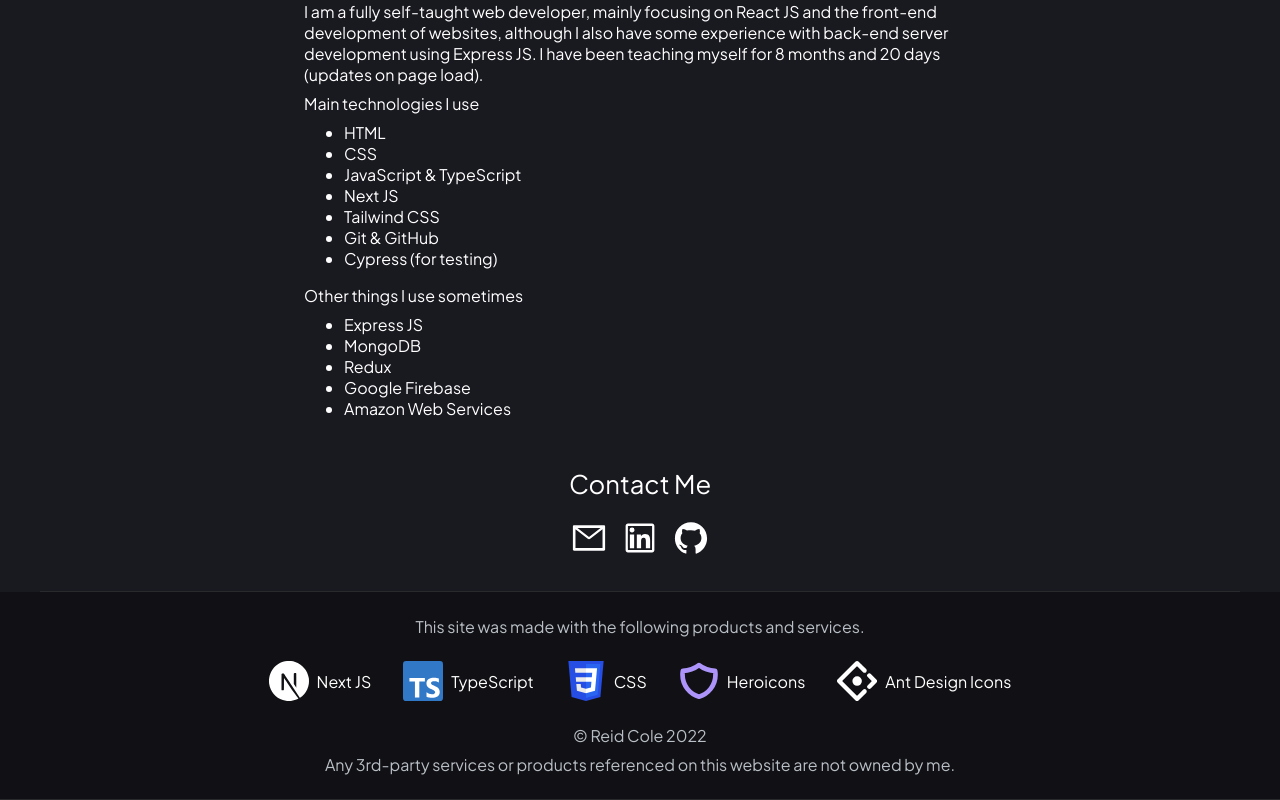
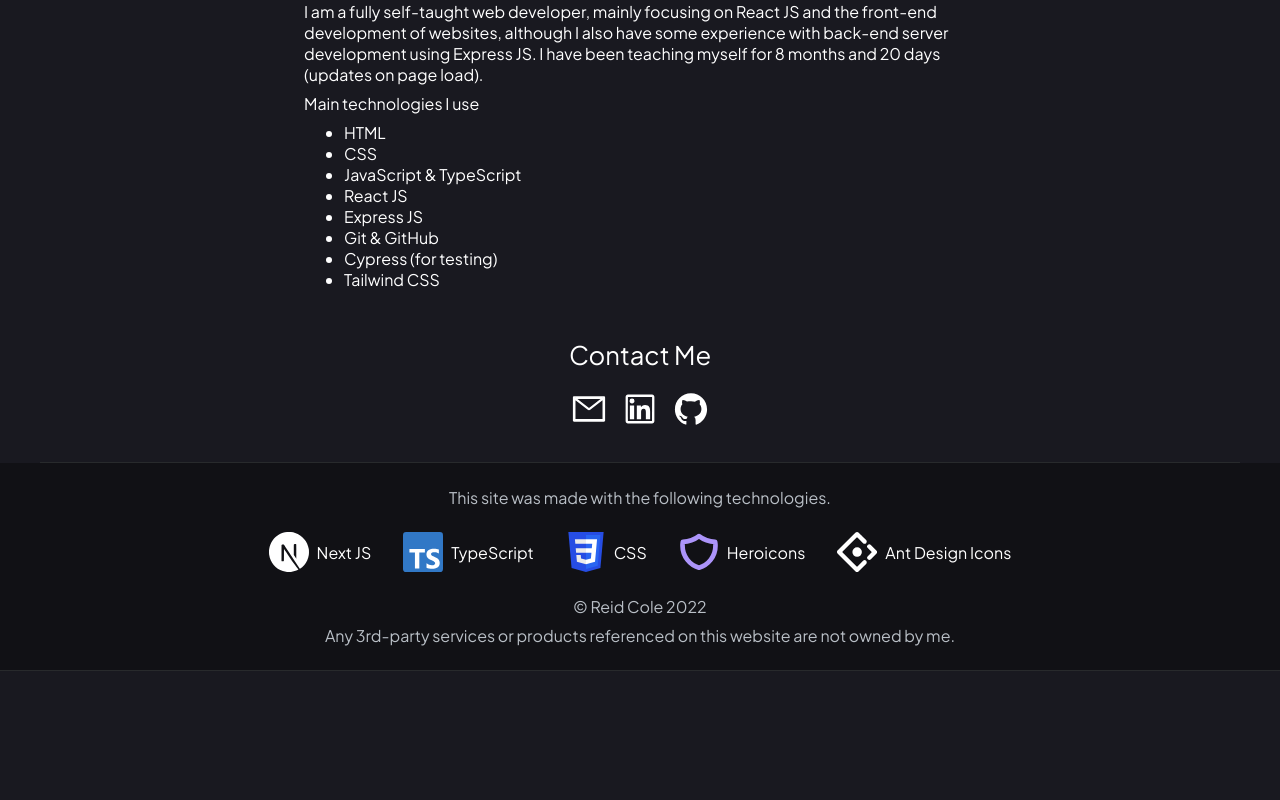
Before and after one commit to ReidCole/Portfolio_Website, a Next.js app: page /about in a window 1280 px wide. Shown: the part 629-1429 px from the top of the page. After the commit the page ends 1300 px from the top, so only its background shows below. Built offline with nearby package versions, Linux system fonts and the light colour scheme.

Commit message:
changed some text

```diff
--- a/components/Footer.tsx
+++ b/components/Footer.tsx
@@ -15,7 +15,7 @@
   return (
     <footer className={theme(footerStyles.footer, footerStyles.dark)}>
       <p className={theme(footerStyles.text, footerStyles.dark)}>
-        This site was made with the following products and services.
+        This site was made with the following technologies.
       </p>
       <div className={footerStyles.creditsDiv}>
         <PackageLink
--- a/components/LandingSection.tsx
+++ b/components/LandingSection.tsx
@@ -1,8 +1,5 @@
-import Image from "next/image";
-import { useContext } from "react";
 import { useTheme } from "../context/ThemeContext";
 import styles from "../styles/LandingSection.module.css";
-import bg1 from "../public/background/1.jpg";
 
 const LandingSection: React.FC = () => {
   const theme = useTheme();
@@ -14,7 +11,7 @@
 
         <h1 className={styles.mainText}>Web Developer</h1>
 
-        <p className={styles.subText}>I make front-end web applications using React JS.</p>
+        <p className={styles.subText}>I make full-stack web applications using React JS.</p>
       </div>
     </section>
   );
--- a/components/StorySection.tsx
+++ b/components/StorySection.tsx
@@ -49,18 +49,11 @@
           <li>HTML</li>
           <li>CSS</li>
           <li>JavaScript & TypeScript</li>
-          <li>Next JS</li>
-          <li>Tailwind CSS</li>
+          <li>React JS</li>
+          <li>Express JS</li>
           <li>Git & GitHub</li>
           <li>Cypress (for testing)</li>
-        </ul>
-        <p>Other things I use sometimes</p>
-        <ul>
-          <li>Express JS</li>
-          <li>MongoDB</li>
-          <li>Redux</li>
-          <li>Google Firebase</li>
-          <li>Amazon Web Services</li>
+          <li>Tailwind CSS</li>
         </ul>
       </div>
     </section>
--- a/pages/index.tsx
+++ b/pages/index.tsx
@@ -2,7 +2,6 @@
 import Head from "next/head";
 import Image from "next/image";
 import { useContext } from "react";
-import CommissionsSection from "../components/CommissionsSection";
 import ContactSection from "../components/ContactSection";
 import Footer from "../components/Footer";
 import Header from "../components/Header";
```
